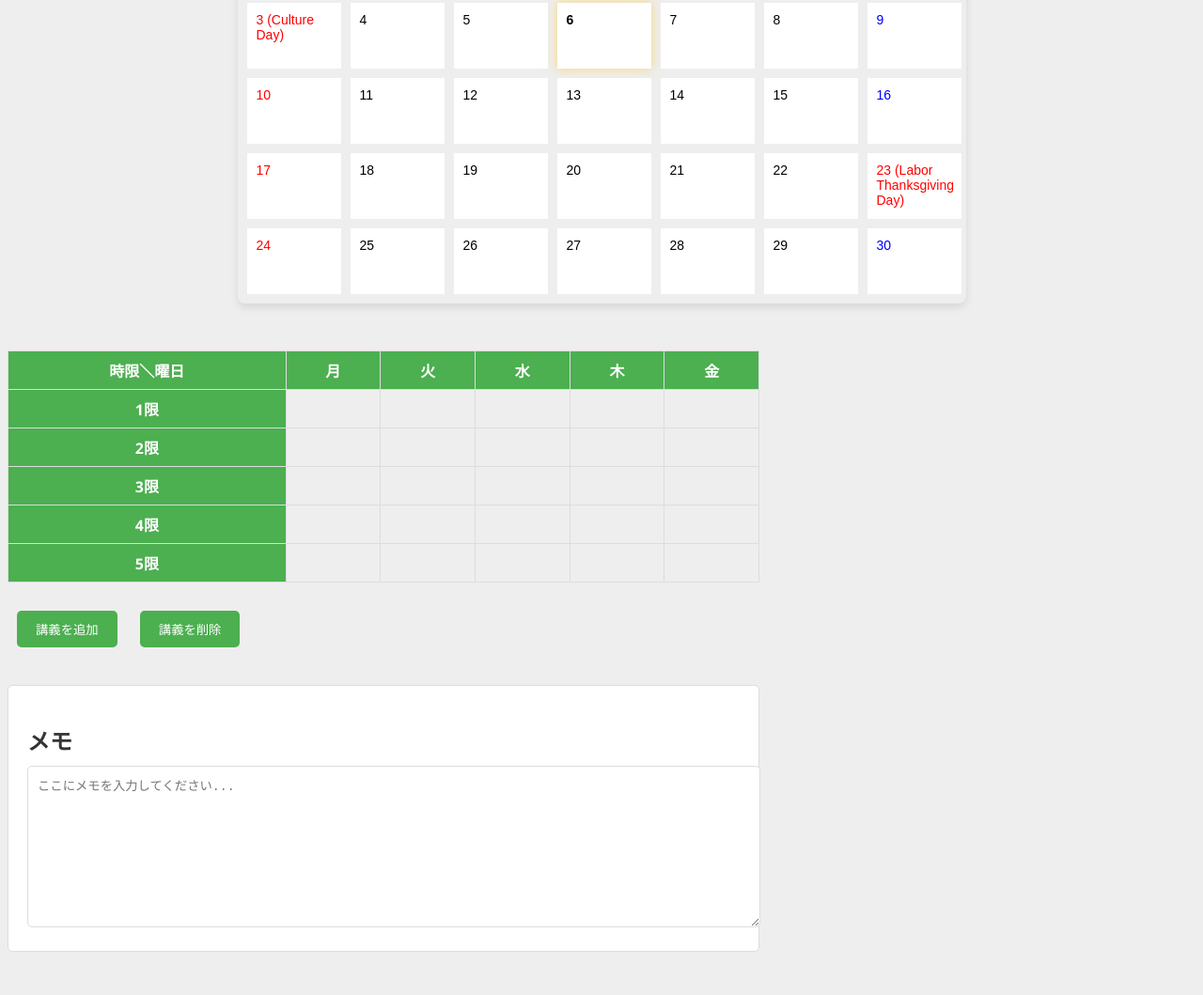
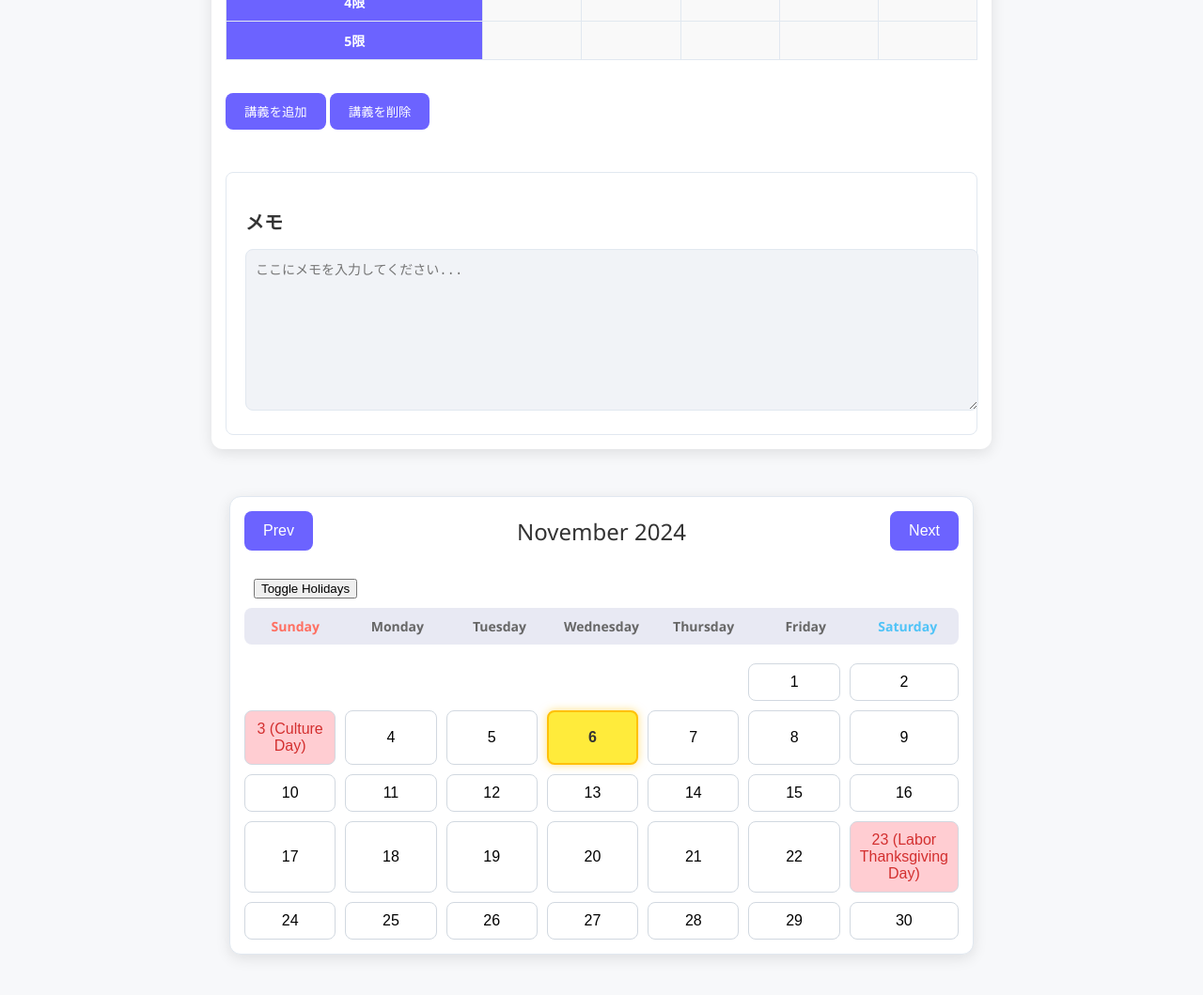
Before and after one commit to masa8739/appoint_site, a plain HTML site: page index.html in a window 1280 px wide. Shown: the part 315-1374 px from the top of the page at 94% size. Before the commit the page ends 1336 px from the top, so only its background shows below. Drawn offline with Linux system fonts and the light colour scheme.

Commit message:
Update index.html

```diff
--- a/index.html
+++ b/index.html
@@ -7,76 +7,92 @@
     <style>
         body {
             font-family: 'Segoe UI', Tahoma, Geneva, Verdana, sans-serif;
-            background-color: #EEE;
+            background-color: #F7F8FA;
+            color: #333;
         }
+        /* Calendar Styling */
         .calendar {
-            width: 755px;
+            width: 760px;
             margin: 50px auto;
-            background-color: #EEE;
-            padding: 10px;
-            border-radius: 8px;
-            box-shadow: 0 4px 8px rgba(0, 0, 0, 0.1);
+            background-color: #ffffff;
+            padding: 15px;
+            border-radius: 12px;
+            box-shadow: 0 4px 15px rgba(0, 0, 0, 0.1);
+            border: 1px solid #E1E8F0;
         }
         .header {
             display: flex;
             justify-content: space-between;
             align-items: center;
+            margin-bottom: 20px;
         }
         .header button {
-            background-color: #D0D0D0;
+            background-color: #6C63FF;
             border: none;
-            padding: 10px;
+            padding: 12px 20px;
             font-size: 16px;
+            color: white;
+            border-radius: 8px;
             cursor: pointer;
+            transition: background-color 0.3s ease;
         }
+        .header button:hover {
+            background-color: #5A4DFF;
+        }
+        /* Day Titles Styling */
         .days {
             display: flex;
-            justify-content: space-around;
-            background-color: #EEE;
+            justify-content: space-between;
+            background-color: #E8E9F3;
+            padding: 10px 0;
+            border-radius: 8px;
         }
         .days div {
-            width: 100px;
+            flex: 1;
             text-align: center;
-            padding: 5px;
             font-weight: bold;
+            color: #666;
+            font-size: 14px;
         }
+        .days .sunday {
+            color: #FF6F61; /* Red for Sunday */
+        }
+        .days .saturday {
+            color: #4FC3F7; /* Blue for Saturday */
+        }
+        /* Date Buttons Styling */
         .dates {
             display: grid;
             grid-template-columns: repeat(7, 1fr);
             gap: 10px;
+            margin-top: 20px;
         }
         .dates button {
-            width: 100px;
-            height: 70px;
-            background-color: white;
-            border: none;
-            font-size: 14px;
-            text-align: left;
+            background-color: #ffffff;
+            border: 1px solid #D1D8E0;
+            font-size: 16px;
+            text-align: center;
             padding: 10px;
             cursor: pointer;
-            transition: transform 0.2s;
-            display: flex;
-            flex-direction: column;
+            border-radius: 8px;
+            transition: all 0.2s ease;
         }
         .dates button:hover {
             transform: scale(1.05);
+            background-color: #E1E8F0;
         }
-        .sunday {
-            color: red;
-        }
-        .saturday {
-            color: blue;
-        }
-        .holiday {
-            color: red;
-        }
-        .today {
+        .dates button.today {
             background-color: #FFEB3B;
+            color: #333;
+            border: 2px solid #FFC107;
             font-weight: bold;
-            border: 2px solid #FFC107;
             box-shadow: 0 0 10px rgba(255, 193, 7, 0.5);
         }
-        /* Modal styles */
+        .dates button.holiday {
+            background-color: #FFCDD2;
+            color: #D32F2F;
+        }
+        /* Modal Styling */
         .modal {
             display: none;
             position: fixed;
@@ -85,152 +101,114 @@
             top: 0;
             width: 100%;
             height: 100%;
-            background-color: rgba(0, 0, 0, 0.5);
+            background-color: rgba(0, 0, 0, 0.6);
             justify-content: center;
             align-items: center;
         }
         .modal-content {
-            background-color: white;
+            background-color: #ffffff;
             padding: 20px;
-            border-radius: 8px;
+            border-radius: 12px;
             width: 300px;
-            text-align: center;
+            box-shadow: 0 4px 12px rgba(0, 0, 0, 0.1);
         }
         .modal-content textarea, .modal-content input {
             width: 100%;
             margin-bottom: 10px;
-        }
-        .modal-content textarea {
-            height: 100px;
+            padding: 8px;
+            border-radius: 6px;
+            border: 1px solid #ccc;
+            font-size: 14px;
         }
         .modal-content button {
             margin-top: 10px;
+            background-color: #4CAF50;
+            color: white;
+            padding: 8px 15px;
+            border-radius: 8px;
+            border: none;
+            cursor: pointer;
+            transition: background-color 0.3s ease;
         }
-
-
+        .modal-content button:hover {
+            background-color: #45a049;
+        }
         /* Timetable Styles */
         .timetable-container {
             max-width: 800px;
-            width: 100%;
+            margin: 50px auto;
+            background-color: #fff;
+            padding: 15px;
+            border-radius: 12px;
+            box-shadow: 0 4px 15px rgba(0, 0, 0, 0.1);
         }
         table {
             border-collapse: collapse;
+            width: 100%;
             margin-bottom: 20px;
-            width: 100%;
         }
         th, td {
-            border: 1px solid #ddd;
-            padding: 8px;
+            border: 1px solid #E1E8F0;
+            padding: 10px;
             text-align: center;
+            font-size: 14px;
         }
         th {
-            background-color: #4CAF50;
+            background-color: #6C63FF;
             color: white;
         }
+        td {
+            background-color: #F9F9F9;
+        }
         a {
-            color: #1a73e8;
+            color: #6C63FF;
             text-decoration: none;
         }
         a:hover {
             text-decoration: underline;
         }
         .button {
-            margin: 10px;
+            margin: 15px 0;
             padding: 10px 20px;
-            background-color: #4CAF50;
+            background-color: #6C63FF;
             color: white;
             border: none;
-            border-radius: 5px;
+            border-radius: 8px;
             cursor: pointer;
+            transition: background-color 0.3s ease;
         }
         .button:hover {
-            background-color: #45a049;
+            background-color: #5A4DFF;
         }
-        .modal {
-            display: none;
-            position: fixed;
-            z-index: 1;
-            left: 0;
-            top: 0;
-            width: 100%;
-            height: 100%;
-            overflow: auto;
-            background-color: rgba(0, 0, 0, 0.4);
-            padding-top: 60px;
-        }
-        .modal-content {
-            background-color: #fefefe;
-            margin: 5% auto;
-            padding: 20px;
-            border: 1px solid #888;
-            width: 80%;
-        }
-        .close {
-            color: #aaa;
-            float: right;
-            font-size: 28px;
-            font-weight: bold;
-        }
-        .close:hover,
-        .close:focus {
-            color: black;
-            text-decoration: none;
-            cursor: pointer;
-        }
+        /* Memo Section */
         #memoSection {
             margin-top: 30px;
             padding: 20px;
             background-color: #fff;
-            border: 1px solid #ddd;
-            border-radius: 5px;
+            border: 1px solid #E1E8F0;
+            border-radius: 8px;
         }
         #memoSection h2 {
             color: #333;
-            margin-bottom: 10px;
+            margin-bottom: 15px;
+            font-size: 20px;
         }
         #memoSection textarea {
             width: 100%;
             height: 150px;
             padding: 10px;
-            border: 1px solid #ddd;
-            border-radius: 5px;
+            border: 1px solid #E1E8F0;
+            border-radius: 8px;
+            font-size: 14px;
+            background-color: #F1F3F7;
         }
     </style>
 </head>
+
 <body>
 
     <h1 style="text-align: center;">カレンダーと時間割</h1>
-    <div class="container">
-        <!-- Calendar Section -->
-        <div class="calendar">
-			<div class="header">
-				<button id="prev">Prev</button>
-				<div id="currentMonthYear" style="font-size: 24px;"></div>
-				<button id="next">Next</button>
-			</div>
-			<button id="toggleHolidays" style="margin: 10px;">Toggle Holidays</button>
-			<div class="days">
-				<div class="sunday">Sunday</div>
-				<div>Monday</div>
-				<div>Tuesday</div>
-				<div>Wednesday</div>
-				<div>Thursday</div>
-				<div>Friday</div>
-				<div class="saturday">Saturday</div>
-			</div>
-			<div class="dates" id="dates"></div>
-		</div>
 
-		<!-- Note modal -->
-		<div class="modal" id="noteModal">
-			<div class="modal-content">
-				<h2>Add/Edit Note</h2>
-				<input type="text" id="noteTitle" placeholder="Title">
-				<textarea id="noteContent" placeholder="Details"></textarea>
-				<button id="saveNote">Save</button>
-				<button id="closeModal">Close</button>
-			</div>
-		</div>
 
         <!-- Timetable Section -->
         <div class="timetable-container">
@@ -344,6 +322,37 @@
                 <option value="5限">5限</option>
             </select><br>
             <button id="confirmDeleteClassButton">削除</button>
+        </div>
+    </div>
+<div class="container">
+        <!-- Calendar Section -->
+        <div class="calendar">
+<div class="header">
+<button id="prev">Prev</button>
+<div id="currentMonthYear" style="font-size: 24px;"></div>
+<button id="next">Next</button>
+</div>
+<button id="toggleHolidays" style="margin: 10px;">Toggle Holidays</button>
+<div class="days">
+<div class="sunday">Sunday</div>
+<div>Monday</div>
+<div>Tuesday</div>
+<div>Wednesday</div>
+<div>Thursday</div>
+<div>Friday</div>
+<div class="saturday">Saturday</div>
+</div>
+<div class="dates" id="dates"></div>
+</div>
+
+<!-- Note modal -->
+<div class="modal" id="noteModal">
+<div class="modal-content">
+<h2>Add/Edit Note</h2>
+<input type="text" id="noteTitle" placeholder="Title">
+<textarea id="noteContent" placeholder="Details"></textarea>
+<button id="saveNote">Save</button>
+<button id="closeModal">Close</button>
 </div>
 </div>
 
```
Lines whose indentation alone changed are shown as unchanged.
